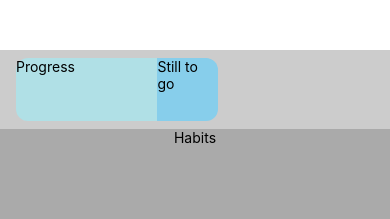
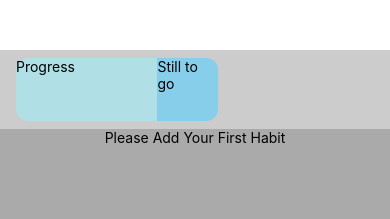
Before and after one commit to krisograbek/kill-da-habit, a React Native app: screen / in a window 390 px wide. Shown: the top 219 px of the page. Built offline with nearby package versions, Linux system fonts and the light colour scheme.

Commit message:
add Habit component, prepare habitList

```diff
--- a/App.js
+++ b/App.js
@@ -1,12 +1,15 @@
-import { StyleSheet, Text, View } from 'react-native';
+import { useState } from 'react';
+import { StyleSheet, View } from 'react-native';
 import Habits from './components/Habits';
 import Header from './components/Header';
 
 export default function App() {
+  // const [habitList, setHabitList] = useState([{ name: "habit1" }, { name: "habit2" },]);
+  const [habitList, setHabitList] = useState([]);
   return (
     <View style={styles.container}>
       <Header />
-      <Habits />
+      <Habits habitList={habitList} />
     </View>
   );
 }
--- /dev/null
+++ b/components/Habit.js
@@ -0,0 +1,14 @@
+import React from 'react'
+import { Text, View } from 'react-native';
+
+const Habit = ({ name }) => {
+  return (
+    <View>
+      <Text>
+        {name}
+      </Text>
+    </View>
+  )
+}
+
+export default Habit;
--- a/components/Habits.js
+++ b/components/Habits.js
@@ -1,12 +1,19 @@
 import React from 'react'
-import { StyleSheet, Text, View } from 'react-native';
+import { StyleSheet, Text, View, FlatList } from 'react-native';
+import Habit from './Habit';
 
-const Habits = () => {
+const Habits = ({ habitList }) => {
   return (
     <View style={styles.habitsContainer}>
-      <Text >
-        Habits
-      </Text>
+      {habitList.length < 1 ? (
+        <Text>Please Add Your First Habit</Text>
+      ) : (<FlatList data={habitList}
+        renderItem={
+          (itemData) => (
+            <Habit name={itemData.item.name} />
+          )}
+      />
+      )}
     </View>
   )
 }
```
